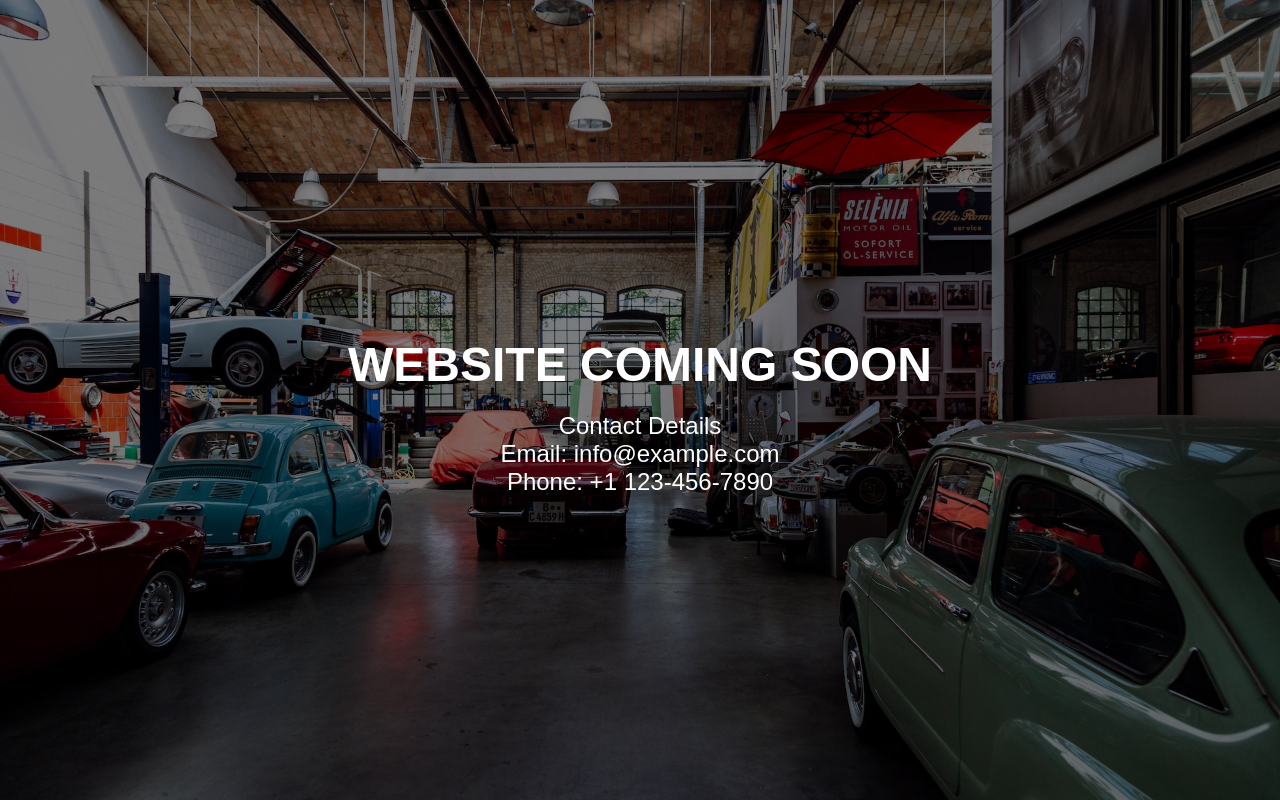
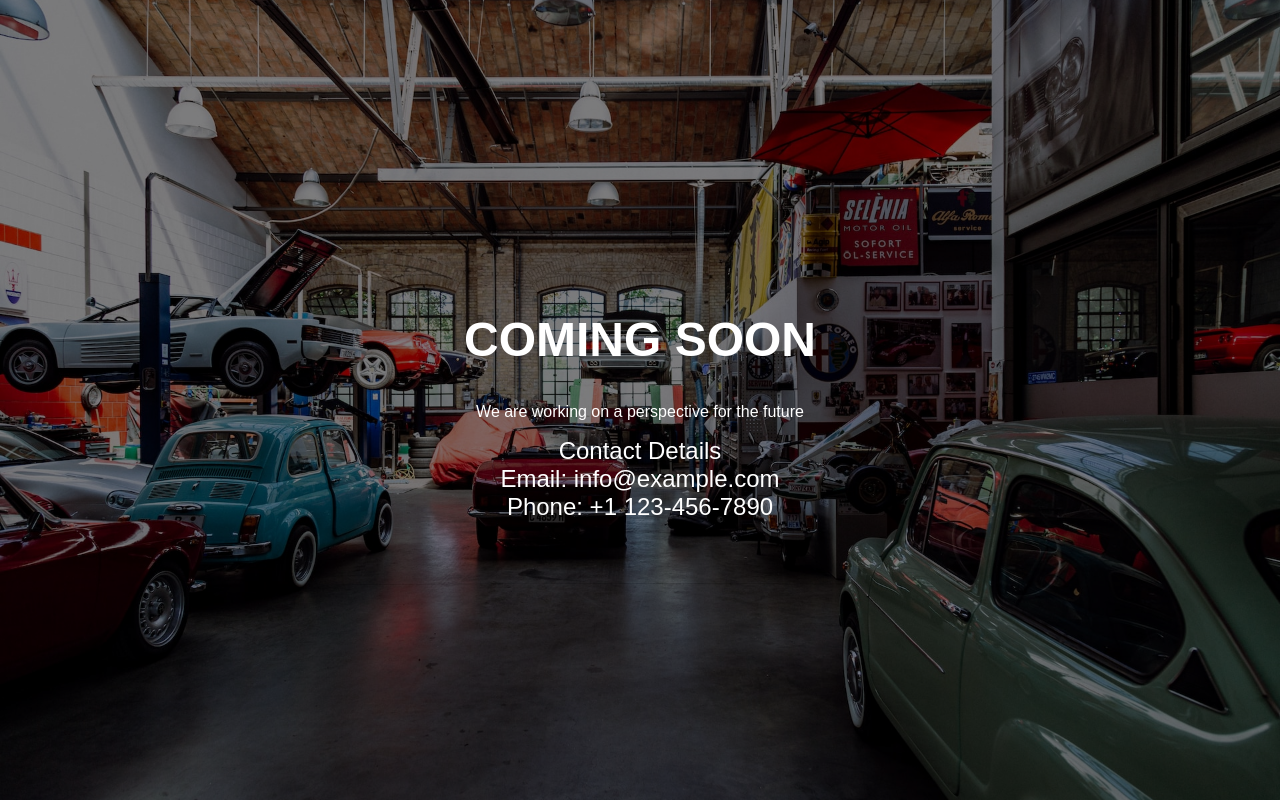
Before and after one commit to shadow104/advanced-luxury-limited, a plain HTML site: page index.html in a window 1280 px wide. Drawn offline with Linux system fonts and the light colour scheme.

Commit message:
Create CNAME

```diff
--- a/index.html
+++ b/index.html
@@ -50,7 +50,8 @@
 <body>
   <div class="overlay"></div>
   <div class="container">
-    <h1 class="title">Website Coming Soon</h1>
+    <h1 class="title">Coming Soon</h1>
+    <p>We are working on a perspective for the future</p>
     <p class="contact-details">Contact Details</p>
     <p class="contact-details">Email: info@example.com</p>
     <p class="contact-details">Phone: +1 123-456-7890</p>
```
Also changed, not shown: 1 other file.
